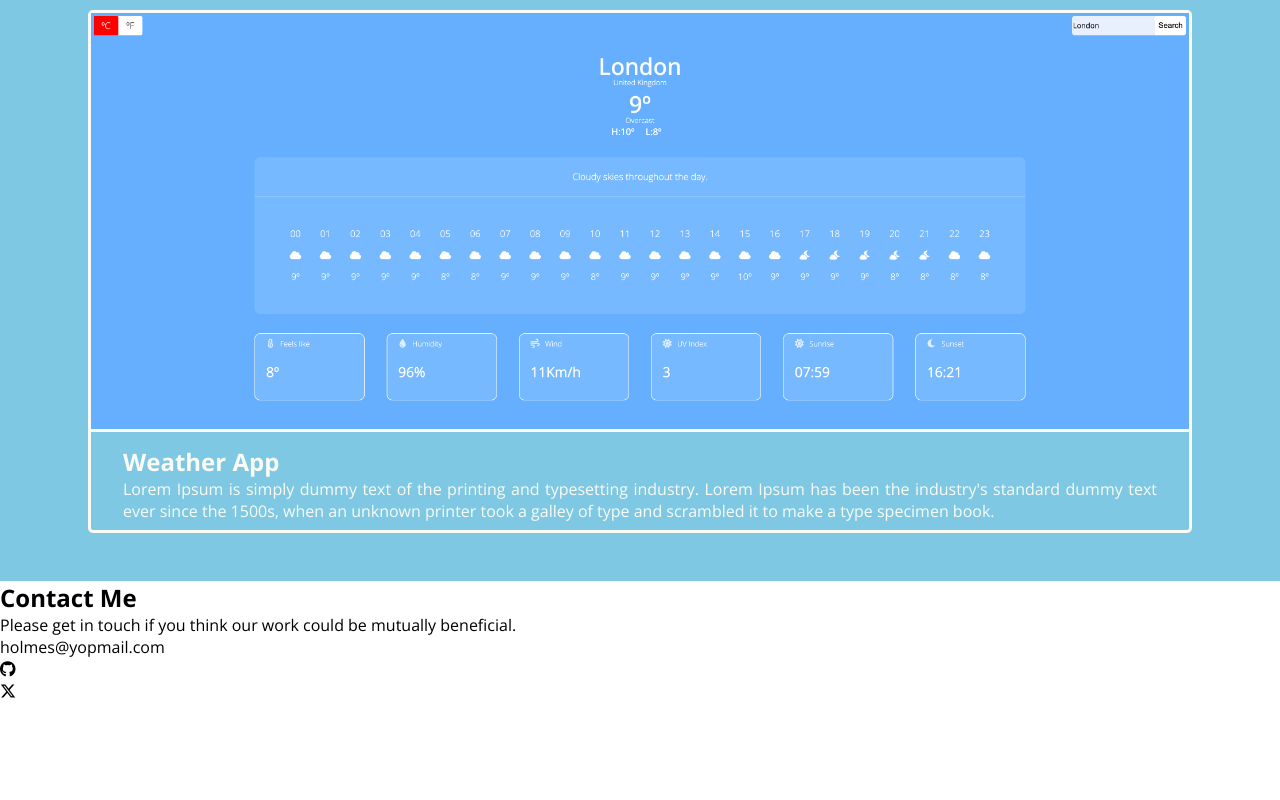
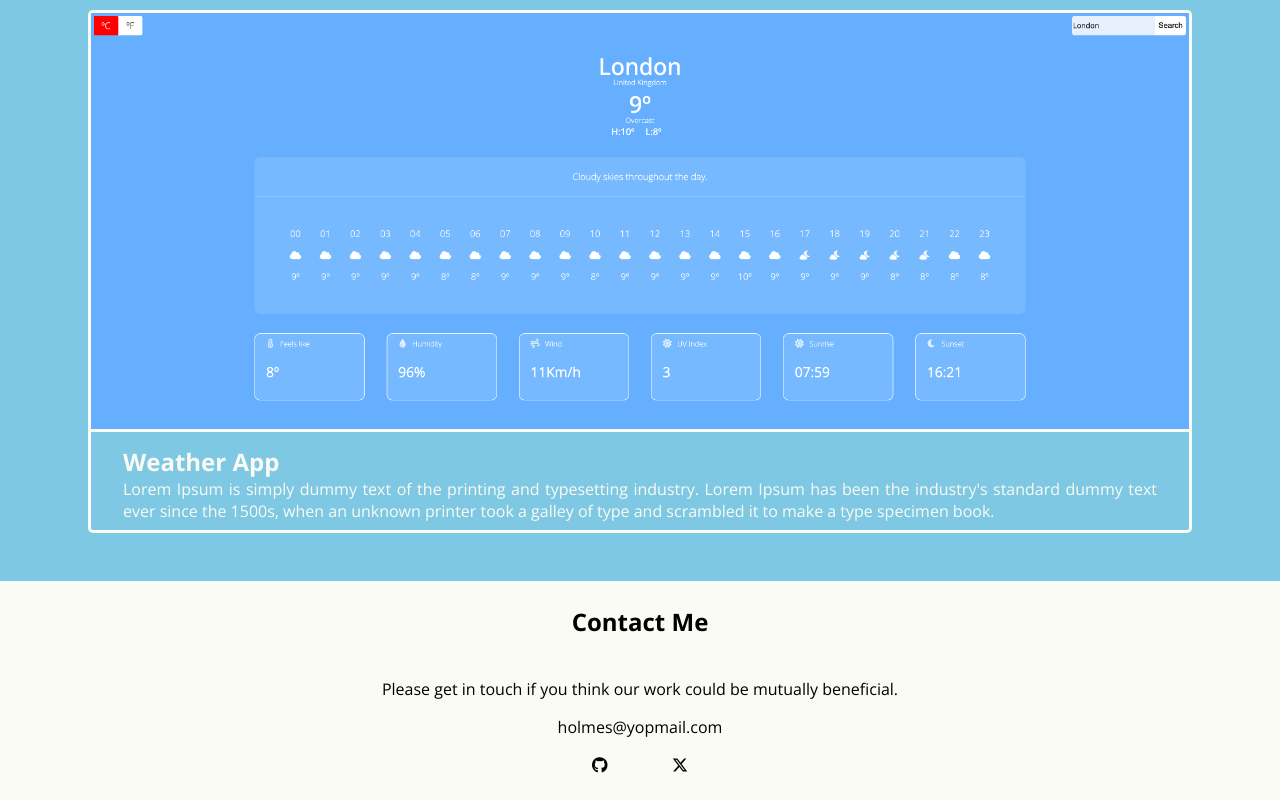
Before and after one commit to holmeskone/Homepage, a website with bundled scripts: page src/template.html in a window 1280 px wide. Shown: the part 1740-2540 px from the top of the page. Before the commit the page ends 2442 px from the top, so only its background shows below. Built offline with nearby package versions, Linux system fonts and the light colour scheme; files whose address does not match are found by name.

Commit message:
Add contact me section styling

```diff
--- a/src/style.css
+++ b/src/style.css
@@ -76,3 +76,25 @@
 }
 
 /* Contact me Section */
+#contact-me {
+  background-color: #fafbf4;
+  color: black;
+  padding: 3vh 5vw;
+  display: flex;
+  flex-direction: column;
+  align-items: center;
+  gap: 2vh;
+}
+#contact-me h2 {
+  padding-bottom: 3vh;
+}
+
+#contact-me #contact-CTA {
+  text-align: center;
+}
+
+#contact-me #contact-socials {
+  display: grid;
+  grid-template-columns: 1fr 1fr;
+  gap: 5vw;
+}
```
